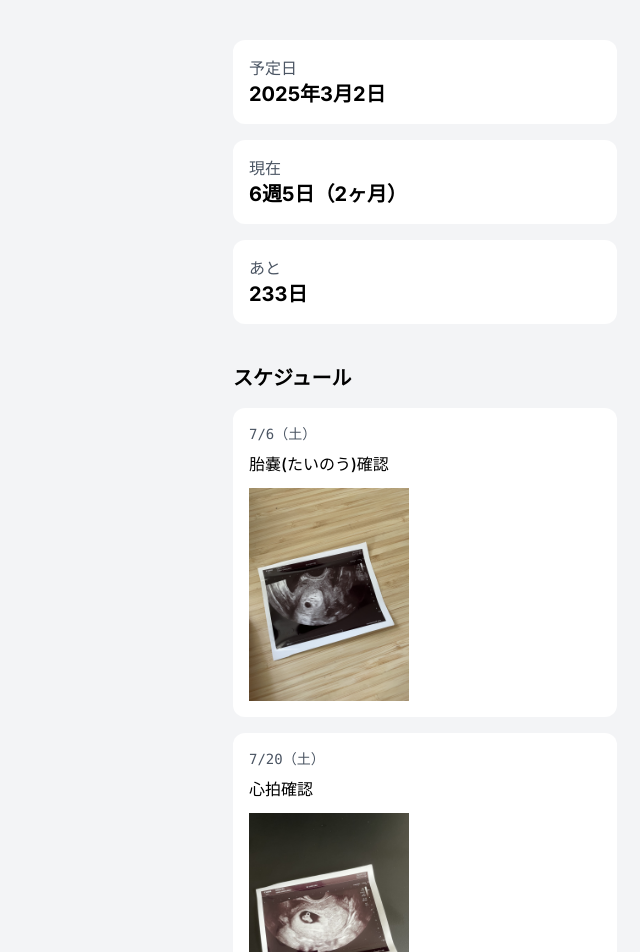
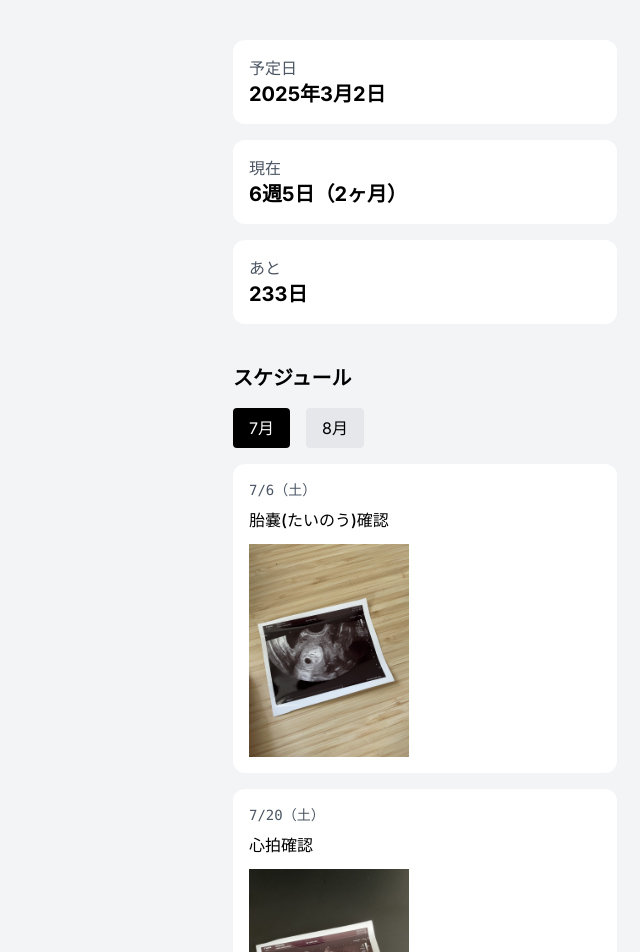
Before and after one commit to bokuhakubo/birth-journey, a Next.js app: page / in a window 1280 px wide. Shown: the top 952 px of the page, without its empty margins (215-855 px from the left). Built offline with nearby package versions, Linux system fonts and the light colour scheme.

Commit message:
スケジュールを月のタブ切り替えで表示

```diff
--- a/src/app/lib/Schedules.js
+++ b/src/app/lib/Schedules.js
@@ -1,5 +1,5 @@
-
-export const schedules = [
+export const schedules = {
+    july: [
       {
         date: "7/6（土）",
         event: "胎嚢(たいのう)確認",
@@ -38,6 +38,8 @@ export const schedules = [
         imageUrl: "/twocenti.jpg",
         description: "2センチに成長",
       },
+    ],
+    august: [
       {
         date: "8/3（土）",
         event: "点滴",
@@ -46,4 +48,5 @@ export const schedules = [
         date: "8/4（日）",
         event: "点滴",
       },
-  ];
+    ],
+  };
--- a/src/app/page.js
+++ b/src/app/page.js
@@ -11,6 +11,7 @@ export default function Home() {
   const [days, setDays] = useState('');
   const [daysLeft, setDaysLeft] = useState('');
   const [isLoading, setIsLoading] = useState(true);
+  const [currentMonth, setCurrentMonth] = useState("july");
 
   const calculatePregnancyWeeks = (dueDate) => {
     const dueDateObj = new Date(dueDate); // 出産予定日 → Dateオブジェクト
@@ -42,6 +43,21 @@ export default function Home() {
     }
 
     return {months, weeks, days, diffInDays };
+  };
+
+  const renderSchedules = (month) => {
+    return schedules[month].map((schedule, index) => (
+      <div key={index} className="mt-4 p-4 rounded-xl bg-white">
+        <p className="font-mono font-medium text-sm text-gray-600 mb-2">{schedule.date}</p>
+        <p className="font-medium">{schedule.event}</p>
+        {schedule.imageUrl && (
+          <div className="mt-3">
+            <img src={schedule.imageUrl} className="max-w-40" />
+            {schedule.description && <p className="text-sm mt-2">{schedule.description}</p>}
+          </div>
+        )}
+      </div>
+    ));
   };
 
   useEffect(() => {
@@ -78,18 +94,23 @@ export default function Home() {
             </div>
             <div className="mt-10 max-w-sm mx-auto">
               <h2 className="font-bold mb-4 text-xl">スケジュール</h2>
-              {schedules.map((schedule, index) => (
-                <div key={index} className="mt-4 p-4 rounded-xl bg-white">
-                  <p className="font-mono font-medium text-sm text-gray-600 mb-2">{schedule.date}</p>
-                  <p className="font-medium">{schedule.event}</p>
-                  {schedule.imageUrl && (
-                    <div className="mt-3">
-                      <img src={schedule.imageUrl} className="max-w-40" />
-                      {schedule.description && <p className="text-sm mt-2">{schedule.description}</p>}
-                    </div>
-                  )}
-                </div>
-              ))}
+              <div className="flex space-x-4">
+                <button
+                  className={`px-4 py-2 rounded ${currentMonth === "july" ? "bg-black text-white" : "bg-gray-200"}`}
+                  onClick={() => setCurrentMonth("july")}
+                >
+                  7月
+                </button>
+                <button
+                  className={`px-4 py-2 rounded ${currentMonth === "august" ? "bg-black text-white" : "bg-gray-200"}`}
+                  onClick={() => setCurrentMonth("august")}
+                >
+                  8月
+                </button>
+              </div>
+              <div className="mt-4">
+                {renderSchedules(currentMonth)}
+              </div>
             </div>
           </>
         )}
```
Lines whose indentation alone changed are shown as unchanged.
